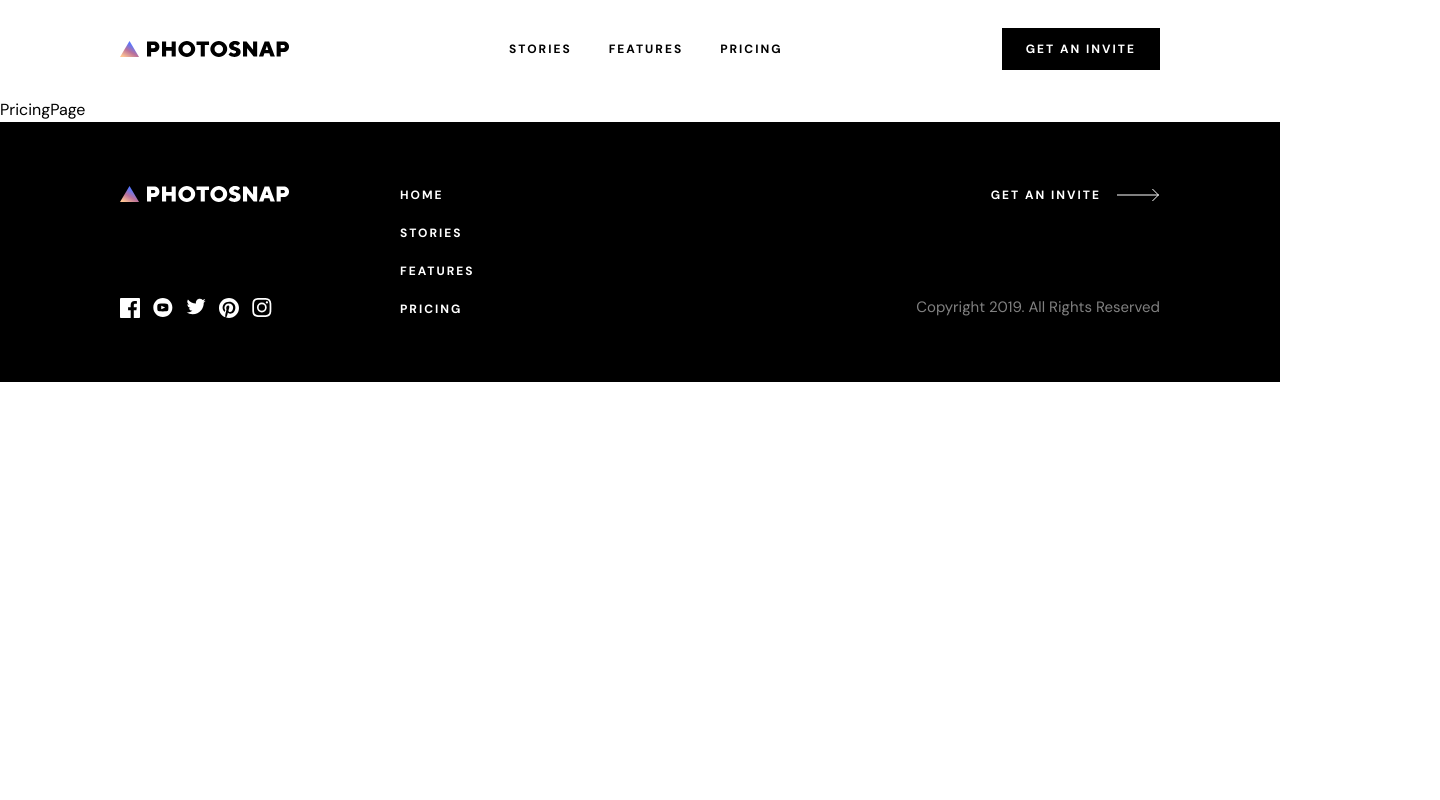
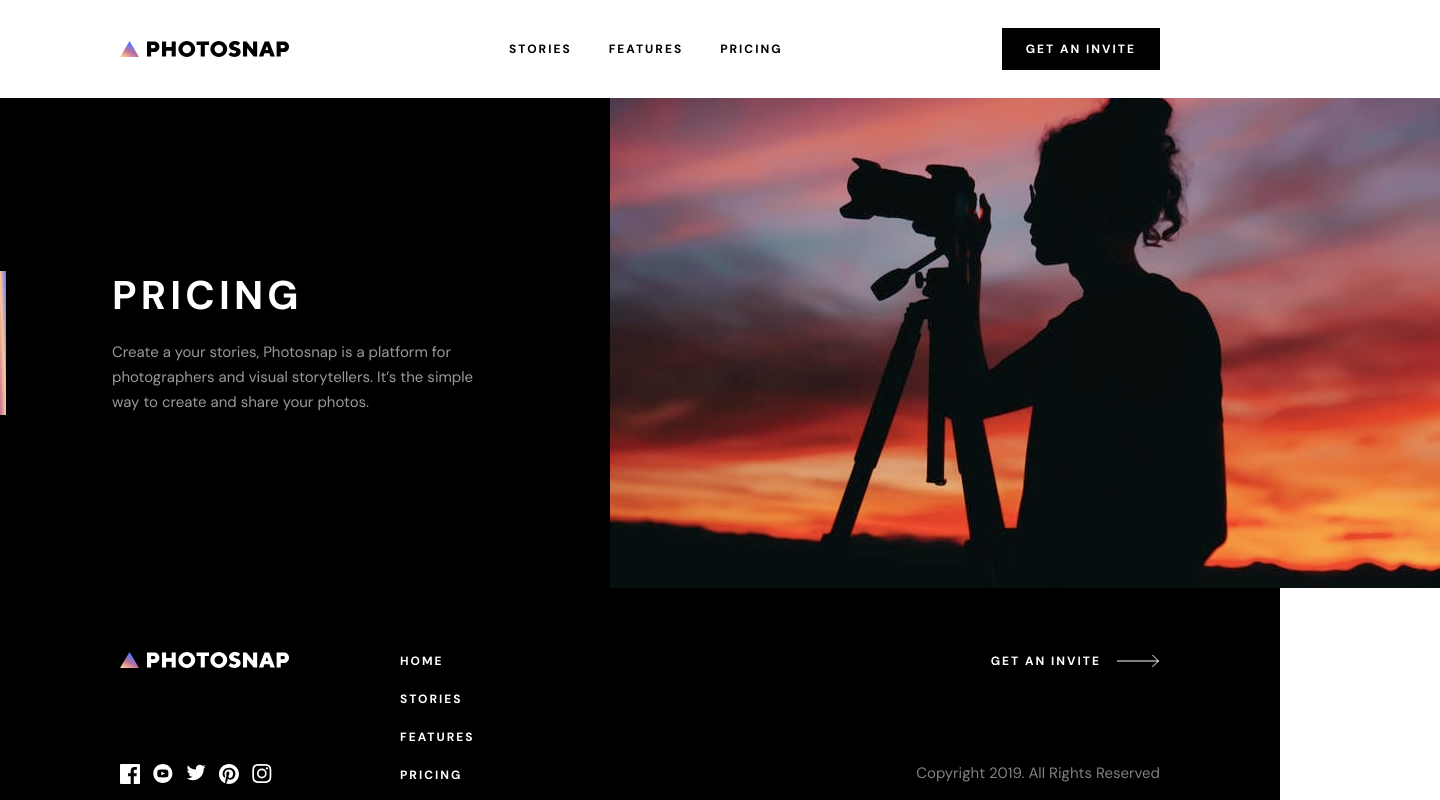
Before and after one commit to sophia-see/photosnap, a Next.js app: page /pricing in a window 1280 px wide. Shown: the top 800 px of the page, 1440 px wide, since content can reach past the window. Built offline with nearby package versions, Linux system fonts and the light colour scheme.

Commit message:
updated action component

```diff
--- a/app/features/page.tsx
+++ b/app/features/page.tsx
@@ -1,5 +1,5 @@
 import Features, { FeatureType } from '@/components/Features'
-import Action from '@/components/features/Action'
+import Action from '@/components/Action'
 import FeaturesHero from '@/components/features/FeaturesHero'
 import React from 'react'
 
--- a/app/pricing/page.tsx
+++ b/app/pricing/page.tsx
@@ -1,7 +1,10 @@
+import PricingHero from '@/components/pricing/PricingHero'
 import React from 'react'
 
 export default function PricingPage() {
   return (
-    <div>PricingPage</div>
+    <div>
+      <PricingHero />
+    </div>
   )
 }
--- a/components/features/Action.tsx
+++ b/components/Action.tsx
@@ -3,9 +3,9 @@
 import useDeviceSize from '@/hooks/use-device-size'
 import Image from 'next/image';
 import React from 'react'
-import AccentLine from '../AccentLine';
-import SectionTitle from '../SectionTitle';
-import Button from '../Button';
+import AccentLine from './AccentLine';
+import SectionTitle from './SectionTitle';
+import Button from './Button';
 
 export default function Action() {
   const { currSize } = useDeviceSize();
@@ -21,7 +21,7 @@ export default function Action() {
       />
 
       <AccentLine className='absolute top-0 bottom-0 mx-[33px] md:mx-0 md:w-[6px] md:h-full' />
-      <div className='absolute top-0 bottom-0 left-0 right-0 mx-[33px] md:mx-[39px] lg:mx-[120px] xl:mx-[165px] my-[64px] md:my-[68px] text-white flex flex-col items-start gap-6 md:flex-row md:items-center md:justify-between'>
+      <div className='absolute top-0 bottom-0 left-0 right-0 mx-[33px] md:mx-[40px] lg:mx-[80px] xl:mx-[120px] my-[64px] md:my-[68px] text-white flex flex-col items-start gap-6 md:flex-row md:items-center md:justify-between'>
         <SectionTitle text='We’re in beta. Get your invite today!' className='md:max-w-[400px]'/>
         <Button mode='dark' variant='secondary'>Get an invite</Button>
       </div>
--- /dev/null
+++ b/components/pricing/PricingHero.tsx
@@ -0,0 +1,51 @@
+"use client"
+
+import useDeviceSize from '@/hooks/use-device-size'
+import Image from 'next/image'
+import React from 'react'
+import SectionTitle from '../SectionTitle';
+import Button from '../Button';
+import SectionDescription from '../SectionDescription';
+import AccentLine from '../AccentLine';
+
+export default function PricingHero() {
+  const {currSize} = useDeviceSize();
+
+  return (
+    <div
+      className={`
+        flex flex-col md:flex-row
+      `}
+    >
+      <Image
+        alt='man standing in front of a lake holding a camera'
+        src={`/assets/pricing/${currSize}/hero.jpg`}
+        sizes='100vw'
+        width={0}
+        height={0}
+        className='w-full h-auto object-cover object-center md:max-h-[650px]'
+        priority
+      />
+      <div
+        className={`
+          md:order-first md:flex-shrink-0
+          relative
+          w-full md:w-[495px] lg:w-[565px] xl:w-[610px] 2xl:w-[40%]
+          md:max-h-[650px]
+          bg-pure-black text-white
+          py-[72px] px-[33px] md:py-[173px] md:px-[54px] lg:px-[72px] xl:px-[112px]
+          flex flex-col items-start
+        `}
+      >
+        <AccentLine className={`absolute top-0 md:w-[6px] md:h-[144px] md:left-0 md:top-1/2 md:-translate-y-1/2`}/>
+        <SectionTitle
+          text='Pricing'
+        />
+        <SectionDescription
+          text='Create a your stories, Photosnap is a platform for photographers and visual storytellers. It’s the simple way to create and share your photos.'
+          className='mt-[16px] md:mt-[21px]'
+        />
+      </div>
+    </div>
+  )
+}
```
